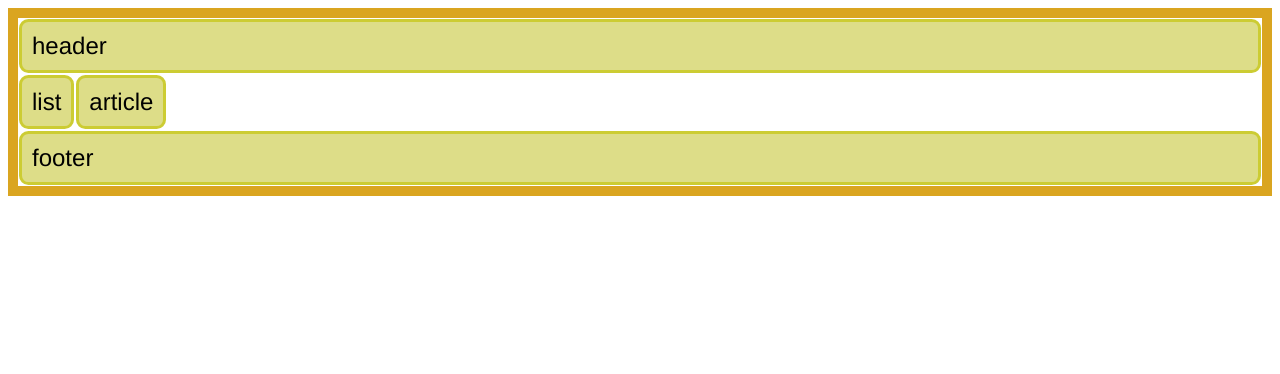
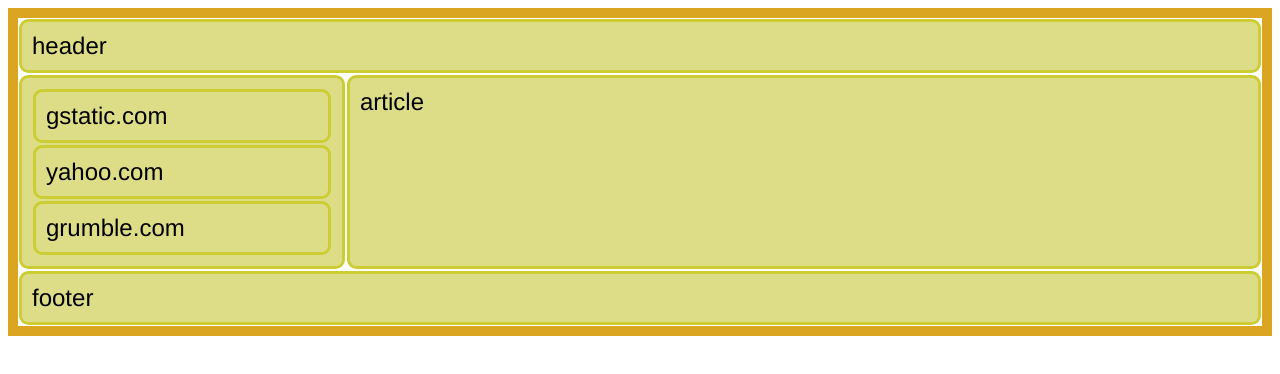
Before and after one commit to richb-hanover/TestMyInternet, a website: page index.html in a window 1280 px wide. Drawn offline with Linux system fonts and the light colour scheme; files that its build step writes are made by us from their sources.

Commit message:
flex box seems OK for skeleton, needs to collect names from items in #hosts to send queries; needs real visual styling

```diff
--- a/css/flex.css
+++ b/css/flex.css
@@ -10,9 +10,19 @@
     flex-direction: column;
 }
 
-#main {
+#wrapper > nav {
     display: flex;
-    flex-direction: row;
+}
+
+#hosts {
+    display: flex;
+    flex-direction: column;
+    flex-basis: 300px;
+    /*flex-wrap: nowrap;*/
+}
+
+#article {
+    flex-grow: 1;
 }
 
 .fitem {
--- a/index.html
+++ b/index.html
@@ -6,11 +6,16 @@
 <body>
 <div id="wrapper">
     <header class="fitem">header</header>
-    <div id='main'>
-        <nav class="fitem">list</nav>
-        <article class="fitem">article</article>
+    <nav >
+        <div class="fitem" id="hosts">
+            <host class="fitem">gstatic.com</host>
+            <host class="fitem">yahoo.com</host>
+            <host class="fitem">grumble.com</host>
+        </div>
+        <article class="fitem" id="article">article</article>
+    </nav>
+
         <!-- <aside class="fitem">aside</aside> -->
-    </div>
     <footer class="fitem">footer</footer>
 </div>
 </body>
```
